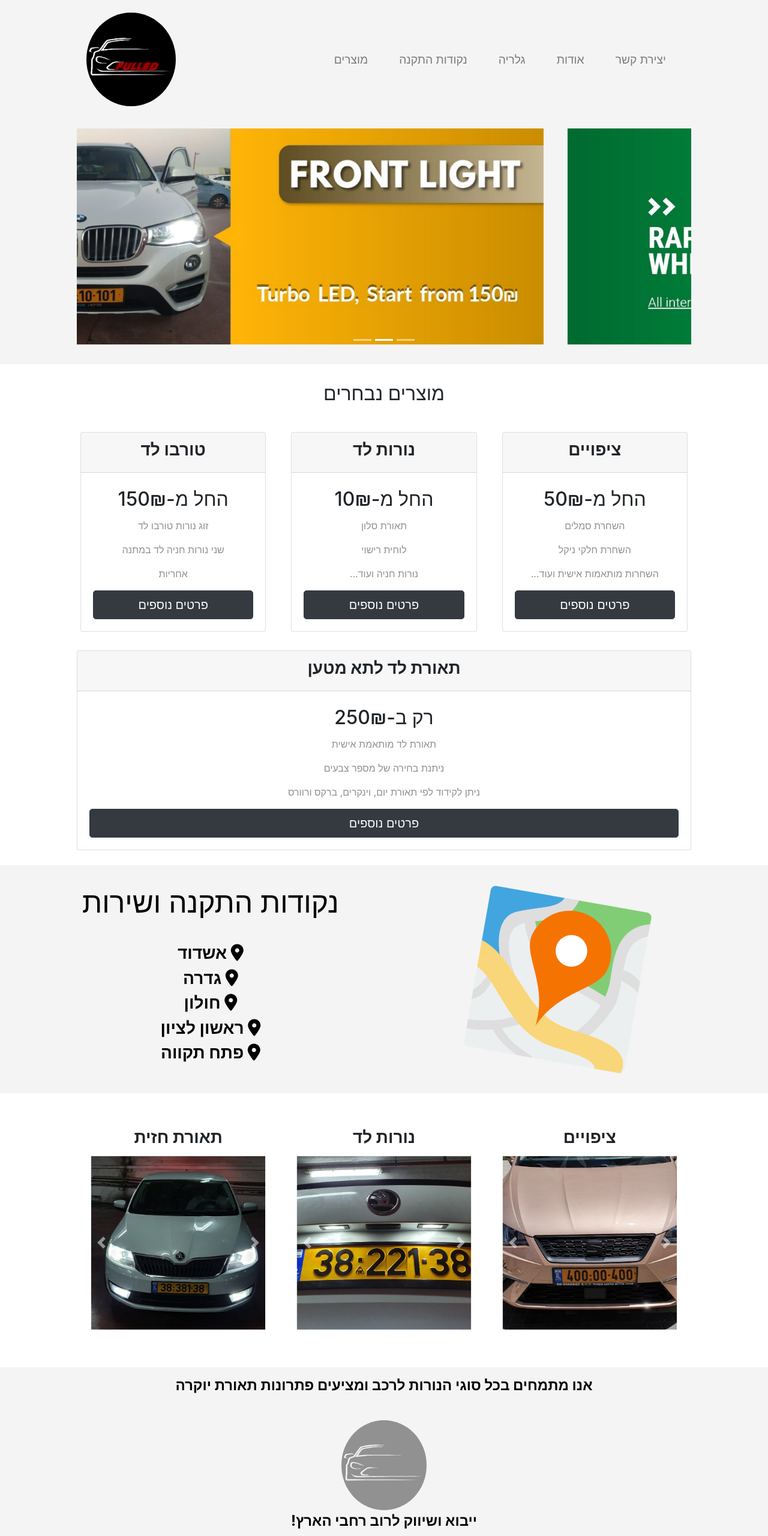
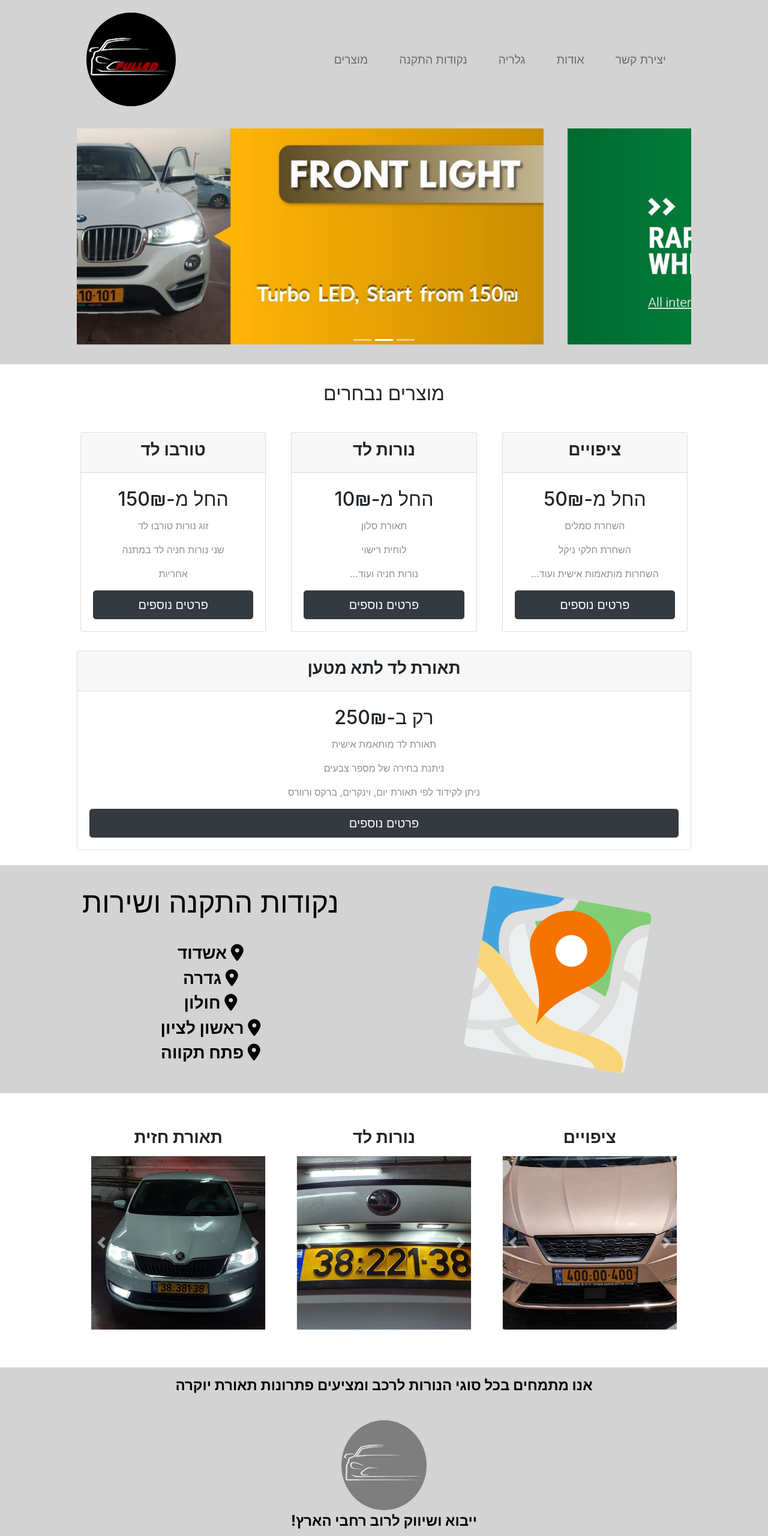
Before and after one commit to MaximDostra/Fulled, a plain HTML site: page index.html in a window 1280 px wide. Shown: the top 2560 px of the page at 60% size. Drawn offline with nearby package versions, Linux system fonts and the light colour scheme.

Commit message:
Update styles.css

```diff
--- a/css/styles.css
+++ b/css/styles.css
@@ -1,6 +1,6 @@
 
 #title{
-  background-color: #f4f4f4;
+  background-color: #d3d3d3;
   color: #fff;
 }
 
@@ -88,7 +88,7 @@ p{
 }
 
 #testimonials{
-  background-color: #f4f4f4;
+  background-color: #d3d3d3;
   color: #000;
   padding: 2% 6%;
   text-align: center;
@@ -125,7 +125,7 @@ p{
 }
 
 #cta{
-  background-color: #f4f4f4;
+  background-color: #d3d3d3;
   color: #fff;
   text-align: center;
   padding:1% 13%;
@@ -168,7 +168,7 @@ p{
 #footer-turboled{
   padding: 2% 15%;
   text-align: center;
-  background-color: #f4f4f4;
+  background-color: #d3d3d3;
 }
 
 #pricing-turboled{
```
